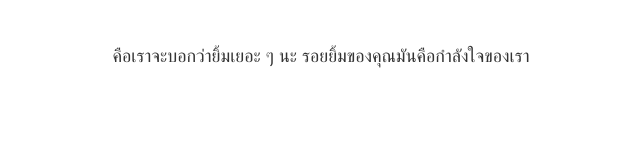
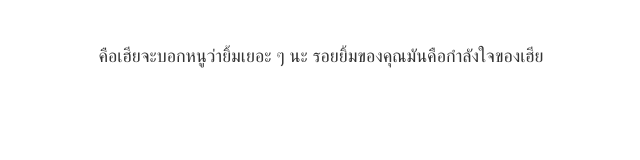
Before and after one commit to Chaivut2460/bear, a plain HTML site: page index.html in a window 1280 px wide. Shown: the top 160 px of the page, without its empty margins (319-959 px from the left). Drawn offline with Linux system fonts and the light colour scheme.

Commit message:
Update index.html

```diff
--- a/index.html
+++ b/index.html
@@ -26,7 +26,7 @@
         <div class="foot"></div>
     </article>
     <div>
-        <p>คือเราจะบอกว่ายิ้มเยอะ ๆ นะ รอยยิ้มของคุณมันคือกำลังใจของเรา</p>
+        <p>คือเฮียจะบอกหนูว่ายิ้มเยอะ ๆ นะ รอยยิ้มของคุณมันคือกำลังใจของเฮีย</p>
     </div>
 </body>
 </html>
```
